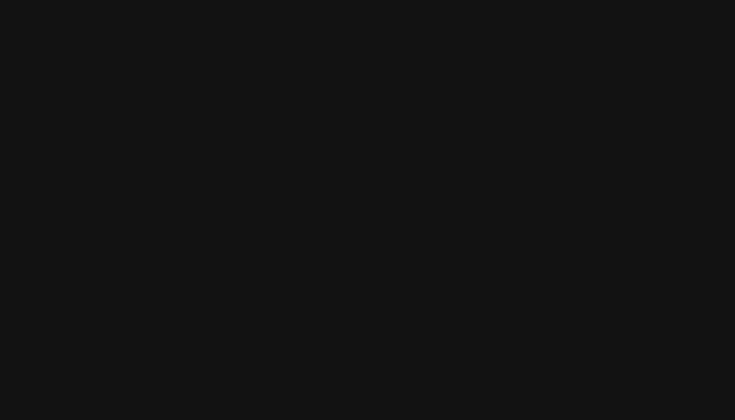
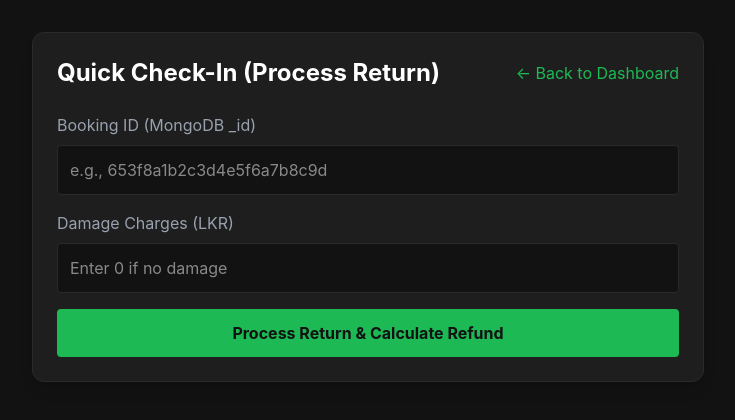
Before and after one commit to Arosha-51/TP-Sound-Rental-Management-System, a React app in the folder frontend/: page /admin/check-in in a window 1280 px wide. Before the commit this address had no page. Shown: the top 420 px of the page, without its empty margins (272-1007 px from the left). Built offline with nearby package versions, Linux system fonts and the light colour scheme; the HTML template or start-up script is replaced by a standard one.

Commit message:
TPS-184 TPS-190 #comment Implemented Quick Check-In UI and connected penalty API

```diff
--- a/frontend/src/App.jsx
+++ b/frontend/src/App.jsx
@@ -2,6 +2,7 @@ import { BrowserRouter as Router, Routes, Route } from 'react-router-dom';
 import Catalog from './pages/Catalog';
 import BookingForm from './pages/BookingForm';
 import Dashboard from './pages/Dashboard';
+import CheckIn from './pages/CheckIn';
 
 function App() {
   return (
@@ -10,6 +11,7 @@ function App() {
         <Route path="/" element={<Catalog />} />
         <Route path="/book" element={<BookingForm />} />
         <Route path="/admin" element={<Dashboard />} />
+        <Route path="/admin/check-in" element={<CheckIn />} />
       </Routes>
     </Router>
   );
--- /dev/null
+++ b/frontend/src/pages/CheckIn.jsx
@@ -0,0 +1,102 @@
+import React, { useState } from 'react';
+import axios from 'axios';
+import { useNavigate } from 'react-router-dom';
+
+const CheckIn = () => {
+  const navigate = useNavigate();
+  const [bookingId, setBookingId] = useState('');
+  const [damageCharges, setDamageCharges] = useState('');
+  const [result, setResult] = useState(null);
+  const [error, setError] = useState('');
+  const [loading, setLoading] = useState(false);
+
+  const handleCheckIn = async (e) => {
+    e.preventDefault();
+    setLoading(true);
+    setError('');
+    setResult(null);
+
+    try {
+      const response = await axios.put(`http://localhost:5000/api/bookings/${bookingId}/check-in`, {
+        damageCharges: Number(damageCharges) || 0
+      });
+
+      setResult(response.data.data);
+    } catch (err) {
+      console.error(err);
+      setError(err.response?.data?.message || 'Check-In failed. Please check the Booking ID.');
+    } finally {
+      setLoading(false);
+    }
+  };
+
+  return (
+    <div className="min-h-screen bg-dark p-8 flex justify-center items-start">
+      <div className="w-full max-w-2xl bg-dark-card border border-dark-border rounded-xl p-6 shadow-lg">
+        <div className="flex justify-between items-center mb-6">
+          <h2 className="text-2xl font-bold text-white">Quick Check-In (Process Return)</h2>
+          <button onClick={() => navigate('/admin')} className="text-neon hover:underline">
+            ← Back to Dashboard
+          </button>
+        </div>
+
+        <form onSubmit={handleCheckIn} className="space-y-4">
+          <div>
+            <label className="block text-gray-400 mb-2">Booking ID (MongoDB _id)</label>
+            <input
+              type="text"
+              value={bookingId}
+              onChange={(e) => setBookingId(e.target.value)}
+              className="w-full bg-dark border border-dark-border rounded p-3 text-white focus:outline-none focus:border-neon"
+              placeholder="e.g., 653f8a1b2c3d4e5f6a7b8c9d"
+              required
+            />
+          </div>
+
+          <div>
+            <label className="block text-gray-400 mb-2">Damage Charges (LKR)</label>
+            <input
+              type="number"
+              value={damageCharges}
+              onChange={(e) => setDamageCharges(e.target.value)}
+              className="w-full bg-dark border border-dark-border rounded p-3 text-white focus:outline-none focus:border-neon"
+              placeholder="Enter 0 if no damage"
+              min="0"
+            />
+          </div>
+
+          <button
+            type="submit"
+            disabled={loading}
+            className="w-full bg-neon text-dark font-bold py-3 rounded hover:bg-green-500 transition"
+          >
+            {loading ? 'Processing...' : 'Process Return & Calculate Refund'}
+          </button>
+        </form>
+
+        {error && (
+          <div className="mt-6 p-4 bg-red-900 border border-red-500 text-red-200 rounded">
+            {error}
+          </div>
+        )}
+
+        {result && (
+          <div className="mt-6 p-5 bg-gray-800 border-2 border-neon rounded-lg">
+            <h3 className="text-neon font-bold text-xl mb-4 border-b border-gray-600 pb-2">Check-In Successful!</h3>
+
+            <div className="space-y-2 text-lg">
+              <p className="text-gray-300 flex justify-between"><span>Overdue Days:</span> <span className="text-red-400 font-bold">{result.overdueDays} Days</span></p>
+              <p className="text-gray-300 flex justify-between"><span>Late Fee:</span> <span className="text-red-400 font-bold">LKR {result.lateFee}</span></p>
+              <p className="text-gray-300 flex justify-between"><span>Damage Charges:</span> <span className="text-red-400 font-bold">LKR {result.damage}</span></p>
+              <hr className="border-gray-600 my-2" />
+              <p className="text-white flex justify-between font-bold text-xl"><span>Net Refund:</span> <span className="text-neon">LKR {result.netRefund}</span></p>
+              <p className="text-gray-300 flex justify-between mt-2"><span>Status:</span> <span className="text-green-400">{result.status}</span></p>
+            </div>
+          </div>
+        )}
+      </div>
+    </div>
+  );
+};
+
+export default CheckIn;
--- a/frontend/src/pages/Dashboard.jsx
+++ b/frontend/src/pages/Dashboard.jsx
@@ -81,6 +81,12 @@ function Dashboard() {
           </div>
           <button onClick={() => navigate('/')} className="text-gray-400 hover:text-neon transition">
             ← Back to Catalog
+          </button>
+          <button
+            onClick={() => navigate('/admin/check-in')}
+            className="bg-neon text-dark font-bold px-4 py-2 rounded hover:bg-green-500 mr-4"
+          >
+            Quick Check-In
           </button>
         </div>
       </header>
```
